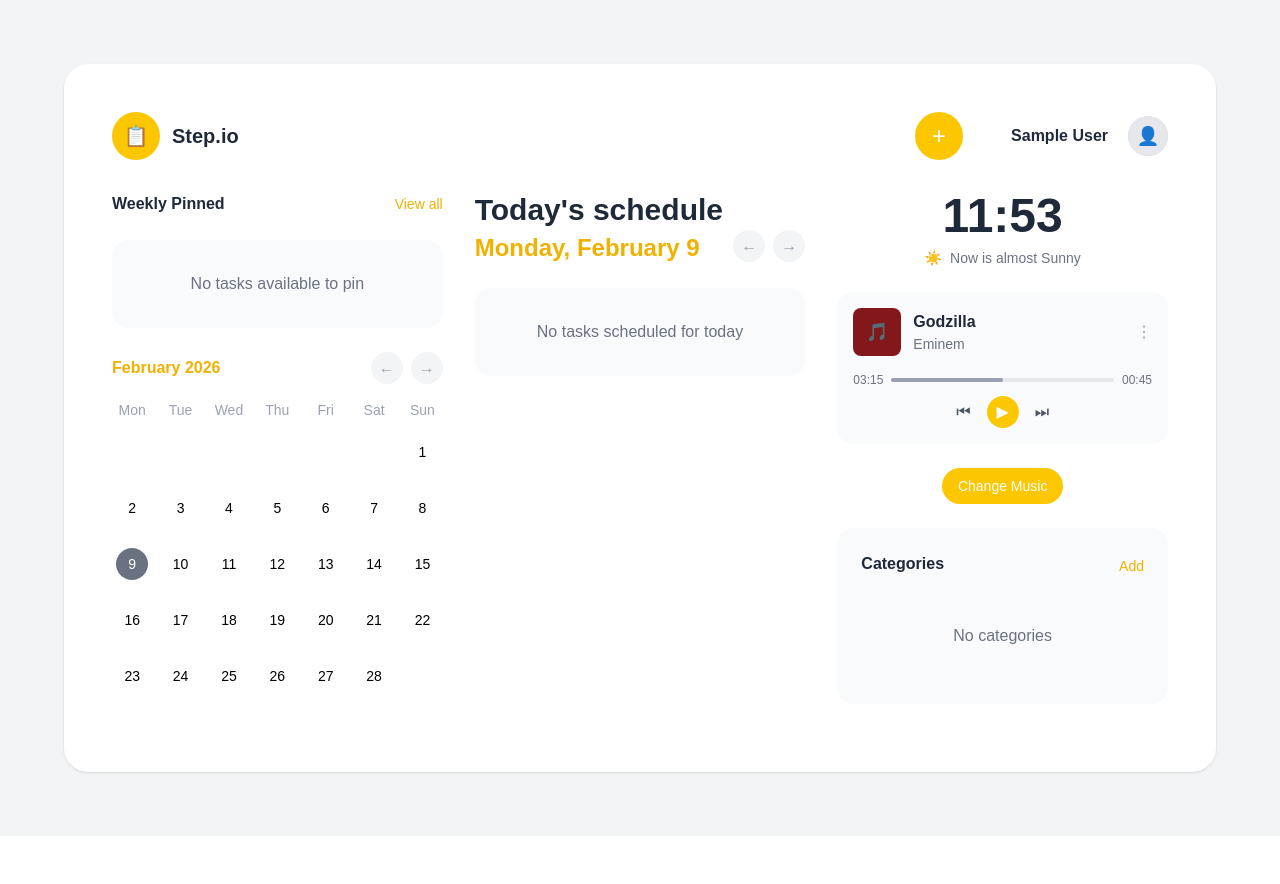
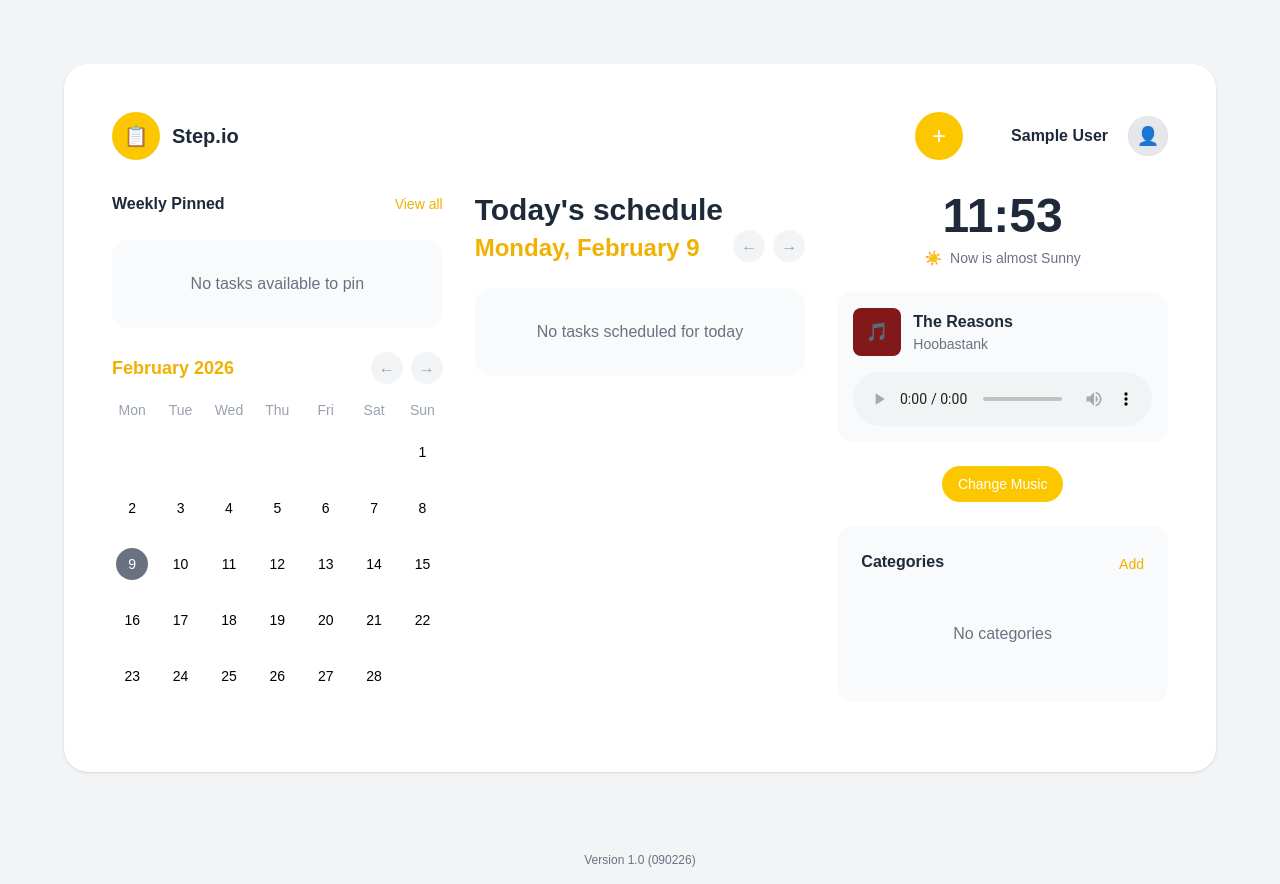
Before and after one commit to mrezakhalafi/step.io, a Next.js app: page / in a window 1280 px wide. Before the commit the page ends 836 px from the top, so only its background shows below. Built offline with nearby package versions, Linux system fonts and the light colour scheme; sample sign-in values are in the browser's storage.

Commit message:
Release V.1.0

```diff
--- a/app/components/MusicListModal.tsx
+++ b/app/components/MusicListModal.tsx
@@ -8,12 +8,7 @@ interface MusicListModalProps {
 
 // Sample music data
 const sampleMusic = [
-  { id: '1', title: 'Godzilla', artist: 'Eminem', album: 'Kamikaze', duration: '4:06' },
-  { id: '2', title: 'Blinding Lights', artist: 'The Weeknd', album: 'After Hours', duration: '3:20' },
-  { id: '3', title: 'Watermelon Sugar', artist: 'Harry Styles', album: 'Fine Line', duration: '2:54' },
-  { id: '4', title: 'Levitating', artist: 'Dua Lipa', album: 'Future Nostalgia', duration: '3:23' },
-  { id: '5', title: 'Good Days', artist: 'SZA', album: 'Good Days', duration: '4:38' },
-  { id: '6', title: 'Save Your Tears', artist: 'The Weeknd', album: 'After Hours', duration: '3:35' },
+  { id: '1', title: 'The Reasons', artist: 'Hoobastank', album: 'The Reasons', duration: '3:52' }
 ];
 
 export default function MusicListModal({ onClose }: MusicListModalProps) {
--- a/app/page.tsx
+++ b/app/page.tsx
@@ -112,6 +112,15 @@ export default function Home() {
           <div className="grid grid-cols-1 gap-8 md:grid-cols-2 lg:grid-cols-3">
             {/* Left Sidebar */}
             <div className="space-y-6">
+              {/* Time & Weather - Shown on mobile above Weekly Pinned */}
+              <div className="text-center md:hidden">
+                <ClientTimeDisplay />
+                <div className="flex items-center justify-center gap-2 text-sm text-gray-500">
+                  <span>☀️</span>
+                  <span>{t('Now is almost Sunny')}</span>
+                </div>
+              </div>
+
               {/* Weekly Pinned */}
               <div>
                 <div className="mb-4 flex items-center justify-between">
@@ -208,7 +217,7 @@ export default function Home() {
               {/* Calendar */}
               <div>
                 <div className="mb-4 flex flex-col sm:flex-row items-center justify-between gap-2">
-                  <h3 className="font-semibold text-yellow-500 text-center sm:text-left">
+                  <h3 className="font-semibold text-yellow-500 text-center sm:text-left text-lg">
                     {currentDate.toLocaleDateString('en-US', { month: 'long', year: 'numeric' })}
                   </h3>
                   <div className="flex items-center gap-2">
@@ -323,8 +332,8 @@ export default function Home() {
 
             {/* Right Sidebar */}
             <div className="space-y-6">
-              {/* Time & Weather */}
-              <div className="text-center">
+              {/* Time & Weather - Shown on desktop in right sidebar */}
+              <div className="text-center hidden md:block">
                 <ClientTimeDisplay />
                 <div className="flex items-center justify-center gap-2 text-sm text-gray-500">
                   <span>☀️</span>
@@ -339,30 +348,13 @@ export default function Home() {
                     <span className="text-white text-lg">🎵</span>
                   </div>
                   <div className="flex-1 min-w-0">
-                    <div className="font-semibold text-gray-800 truncate">{t('Godzilla')}</div>
-                    <div className="text-sm text-gray-500 truncate">{t('Eminem')}</div>
+                    <div className="font-semibold text-gray-800 truncate">{t('The Reasons')}</div>
+                    <div className="text-sm text-gray-500 truncate">{t('Hoobastank')}</div>
                   </div>
-                  <button
-                    className="text-gray-400 cursor-pointer hover:text-gray-600"
-                    onClick={() => openModal('settings', t('Music Player Settings'))}
-                  >
-                    ⋮
-                  </button>
                 </div>
 
-                <div className="mb-2 flex items-center gap-2 text-xs text-gray-500">
-                  <span>03:15</span>
-                  <div className="h-1 flex-1 rounded-full bg-gray-200">
-                    <div className="h-full w-1/2 rounded-full bg-gray-400"></div>
-                  </div>
-                  <span>00:45</span>
-                </div>
+                <audio controls className="w-full" src="/Hoobastank_The_Reasons.mp3" />
 
-                <div className="flex items-center justify-center gap-2 sm:gap-4">
-                  <button className="text-gray-600 cursor-pointer hover:text-gray-800">⏮</button>
-                  <button className="flex h-8 w-8 items-center justify-center rounded-full bg-yellow-400 text-white cursor-pointer hover:bg-yellow-600">▶</button>
-                  <button className="text-gray-600 cursor-pointer hover:text-gray-800">⏭</button>
-                </div>
               </div>
 
               {/* Change Music Button - Hidden on mobile */}
@@ -569,7 +561,7 @@ export default function Home() {
                 </div>
               </div>
               <button
-                className="w-full text-left p-2 bg-red-800 hover:bg-red-600 rounded-lg text-white cursor-pointer flex items-center justify-center gap-2 mt-3"
+                className="w-full text-left p-2 border border-red-800 rounded-lg text-red-800 hover:bg-red-50 cursor-pointer flex items-center justify-center gap-2 mt-3 text-sm"
                 onClick={() => {
                   logout();
                   closeBurgerMenu();
@@ -582,6 +574,11 @@ export default function Home() {
         </BurgerMenu>
 
       </div>
+
+      {/* Footer - Version info only on desktop */}
+      <div className="hidden md:block text-center text-xs text-gray-500 py-4 bg-gray-100">
+        Version 1.0 (090226)
+      </div>
     </ProtectedRoute>
   );
 }
```
Also changed, not shown: 1 other file (tests, documents, lock files or other folders).
